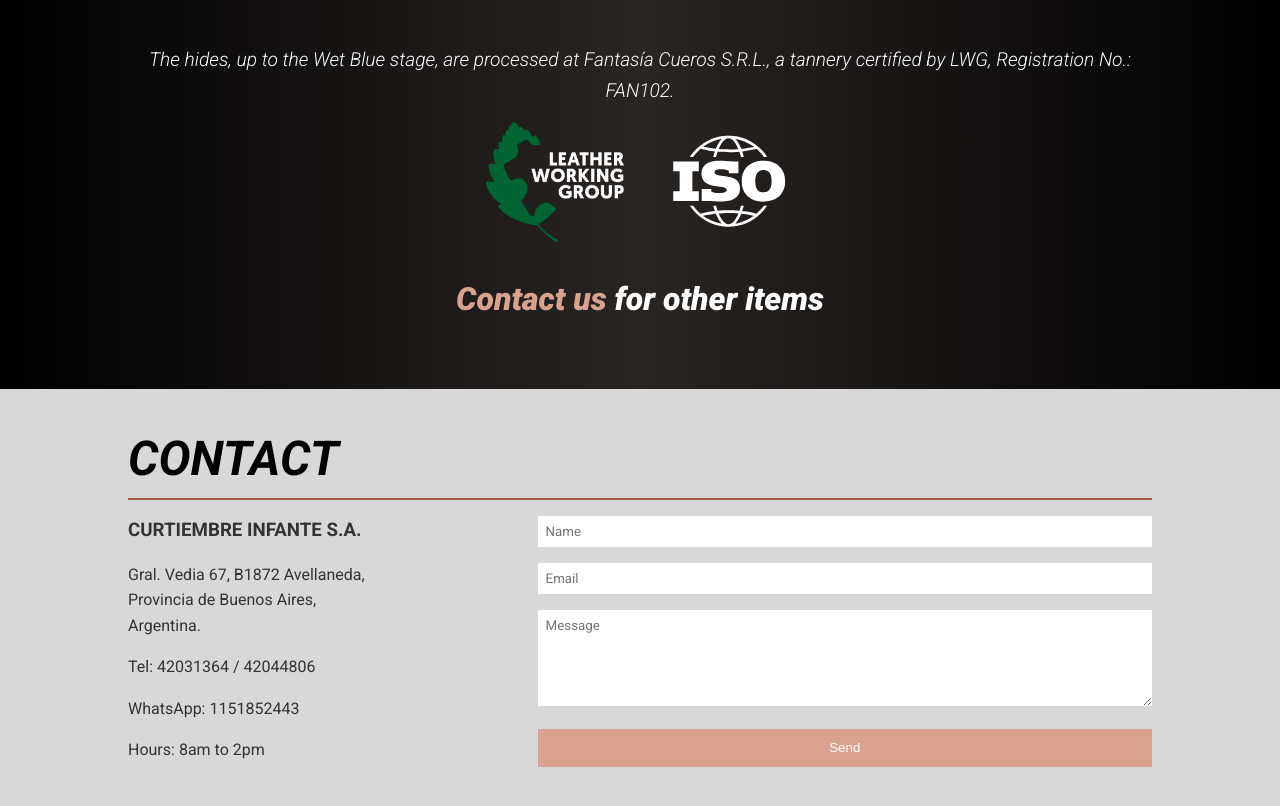
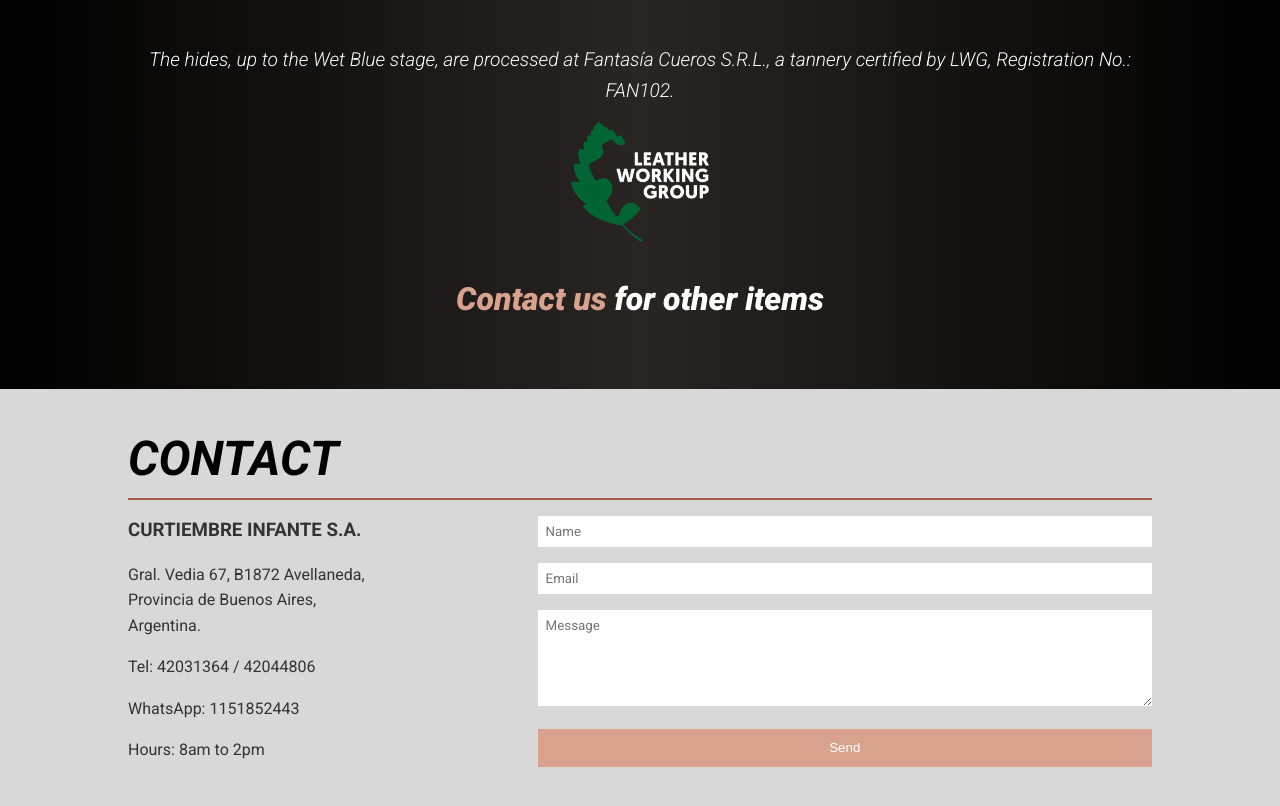
Before and after one commit to sebastian-mere/curtiembre-infante, a plain HTML site: page en/index.html in a window 1280 px wide. Shown: the part 1894-2700 px from the top of the page. Drawn offline with nearby package versions, Linux system fonts and the light colour scheme.

Commit message:
correcciones 4/6

```diff
--- a/en/index.html
+++ b/en/index.html
@@ -149,7 +149,6 @@
           The hides, up to the Wet Blue stage, are processed at Fantasía Cueros S.R.L., a tannery certified by LWG, Registration No.: FAN102.
         </p>
         <img src="/img/logo_lwg.png" alt="" />
-        <img src="/img/logo_iso.svg" alt="" />
         <p class="roboto-black-italic">
           <a href="https://wa.me/1151852443">Contact us</a> for other items
         </p>
```
